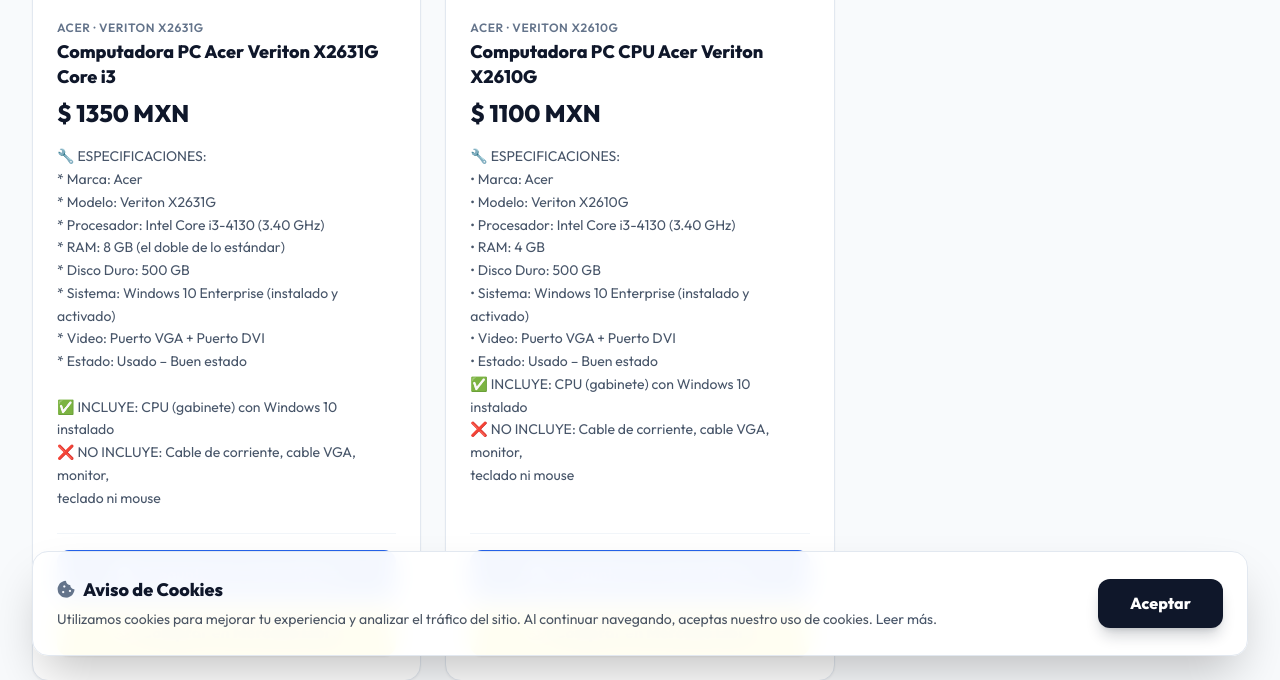
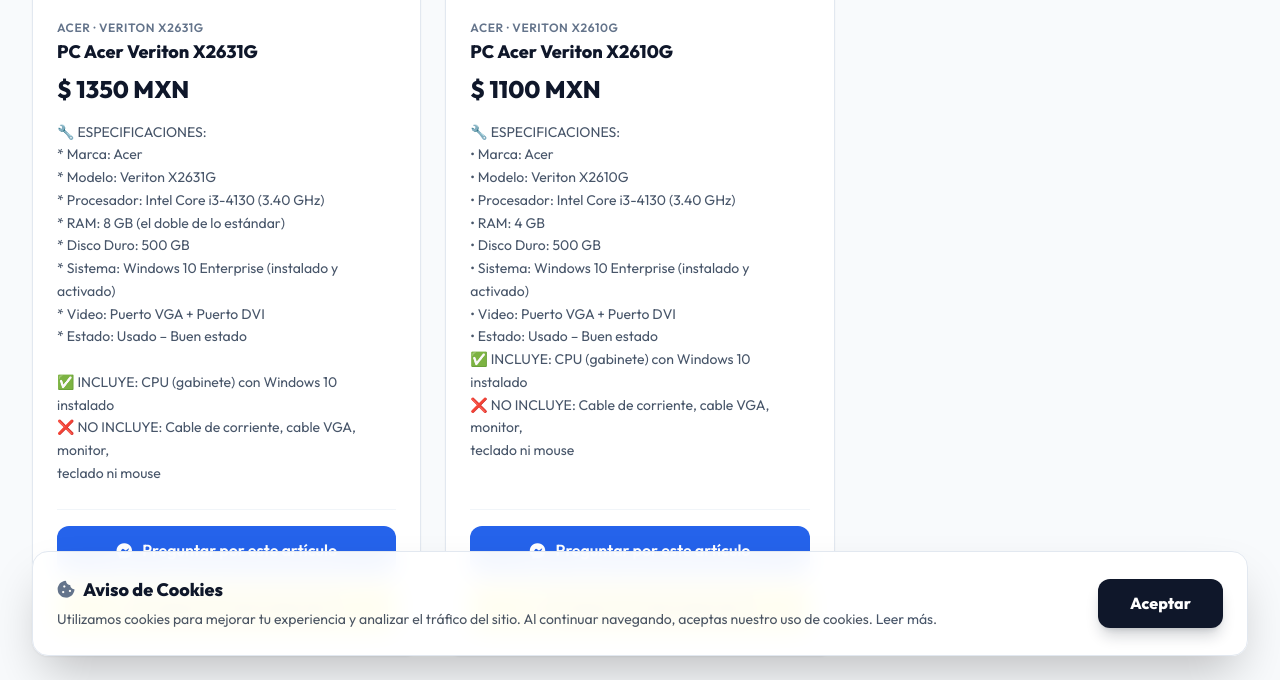
Before and after one commit to digi-mex/digimex-web, a Jekyll site: the page built from tienda.markdown, in a window 1280 px wide and 900 px high, scrolled down 487 px, cut to the strip 220-900 px from the top of the window. Built offline with Jekyll 4.4.1, drawn with Linux system fonts in a browser that asks for light colours.

Commit message:
sync: actualiza tienda y blog desde Google [skip ci]

```diff
--- a/_data/tienda.yml
+++ b/_data/tienda.yml
@@ -4,7 +4,7 @@
 #
 # Campos de cada artículo: nombre, precio, imagen, enlace, descripcion, detalles, etiqueta, marca, modelo, condicion.
 articulos:
-  - nombre: Computadora PC  Acer Veriton X2631G Core i3
+  - nombre: PC  Acer Veriton X2631G
     precio: $ 1350 MXN
     imagen: "https://lh3.googleusercontent.com/d/1-nzbP5Z5E26brYflvXQyhJPfBuR76T2g=w1200"
     enlace: "https://articulo.mercadolibre.com.mx/MLM-3125028003-pc-acer-x2631g-_JM?matt_tool=17030900&ua=P5QlGrJuyYFM6FAvqjpU-S6I_0R76kqKNhFHy1woEJ2fkzc#origin=share&sid=share&action=copy"
@@ -27,7 +27,7 @@ articulos:
       ✅ INCLUYE: CPU (gabinete) con Windows 10 instalado
       ❌ NO INCLUYE: Cable de corriente, cable VGA, monitor,
       teclado ni mouse
-  - nombre: Computadora PC CPU Acer Veriton X2610G
+  - nombre: PC Acer Veriton X2610G
     precio: $ 1100 MXN
     imagen: "https://lh3.googleusercontent.com/d/1-nzbP5Z5E26brYflvXQyhJPfBuR76T2g=w1200"
     enlace: "https://articulo.mercadolibre.com.mx/MLM-3130890755-pc-acer-x2610g-_JM?matt_tool=17030900&ua=crjX4JH3B7wIHnFWkyy5a33zoBcfUKidiJungBOR_4N16b8#origin=share&sid=share&action=copy"
```
